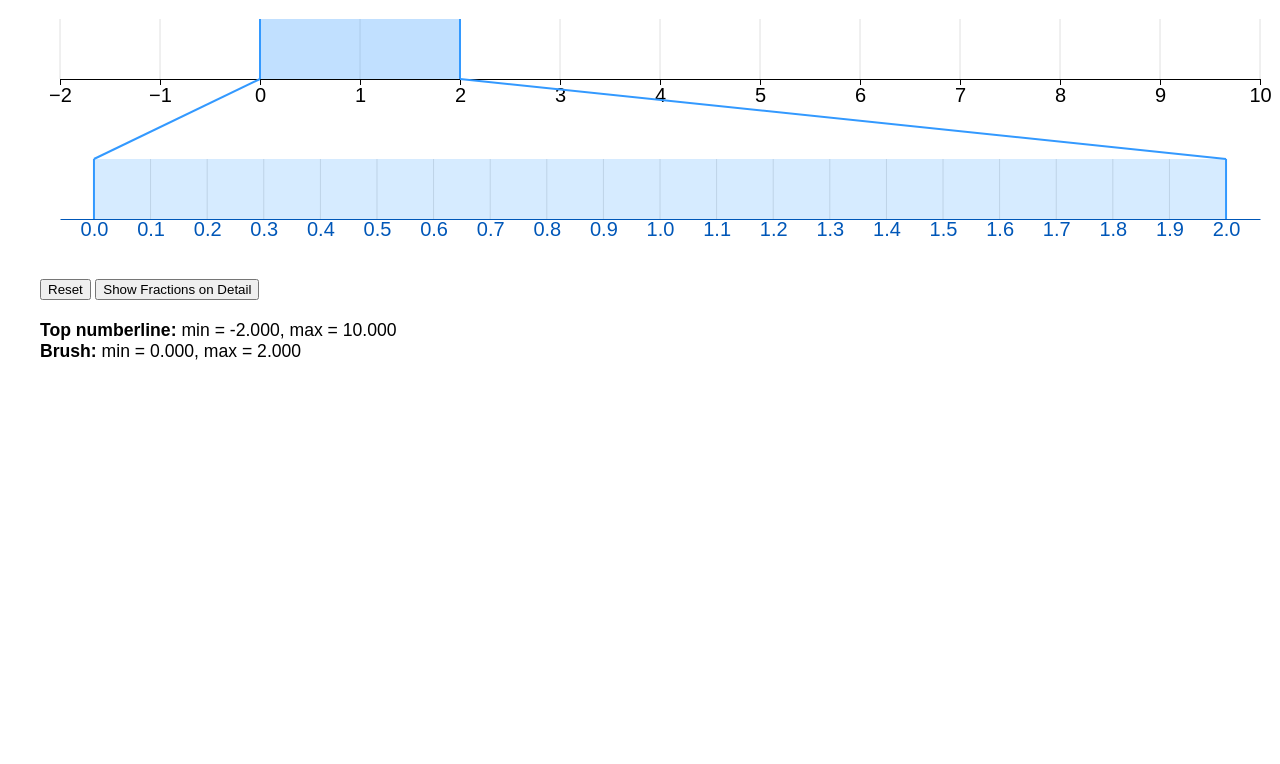
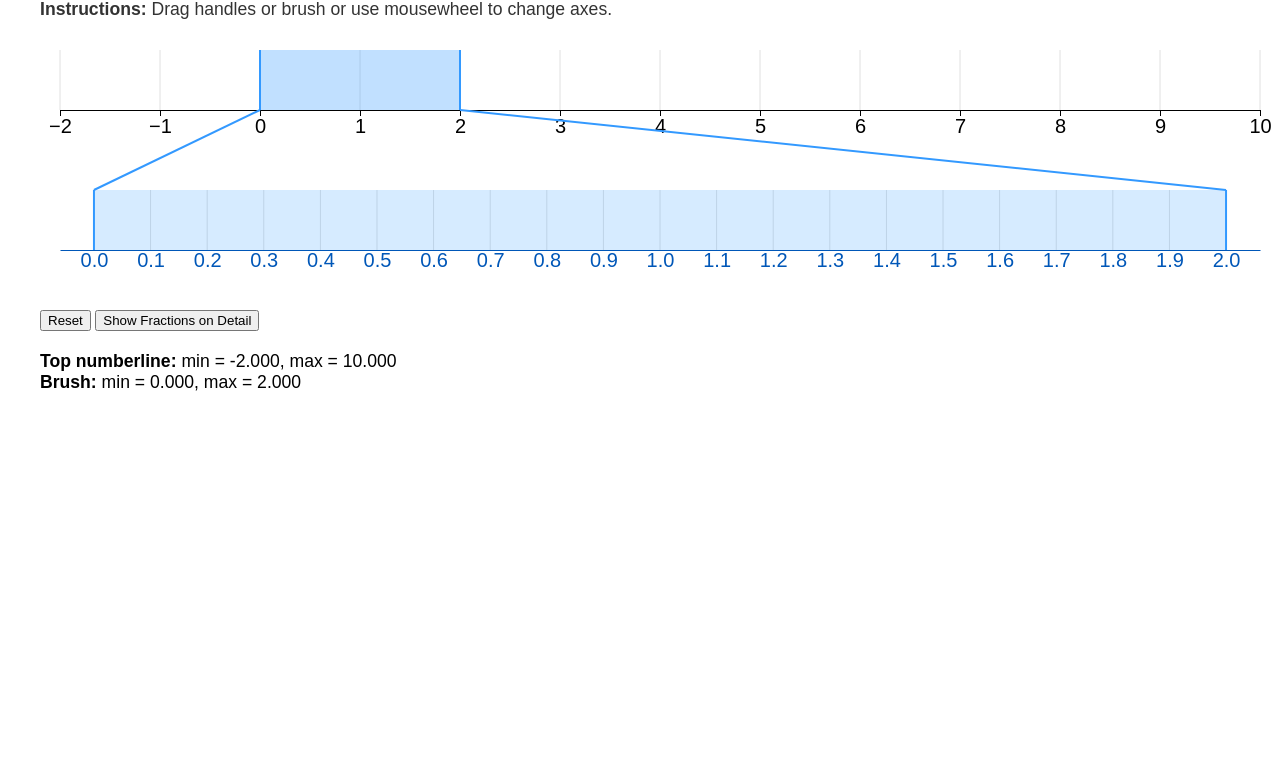
Before and after one commit to RupertLinacre/zoomable_numberline, a plain HTML site: page index.html in a window 1280 px wide. Shown: the part 48-812 px from the top of the page. Drawn offline with nearby package versions, Linux system fonts and the light colour scheme.

Commit message:
instructions

```diff
--- a/index.html
+++ b/index.html
@@ -22,6 +22,9 @@
 
 <body>
     <h1>Zoomable numberlines</h1>
+    <div style="margin: 0 40px 10px 40px; font-size: 1.1em; color: #333;">
+        <b>Instructions:</b> Drag handles or brush or use mousewheel to change axes.
+    </div>
     <!-- Replace two divs with one main container -->
     <div id="mainChartContainer" class="chart-container"></div>
     <div style="padding-left: 40px; padding-right: 40px;">
```
